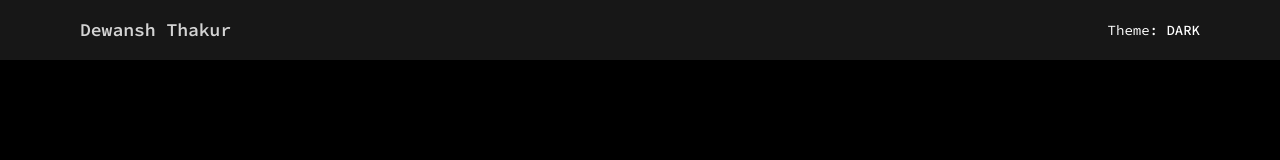
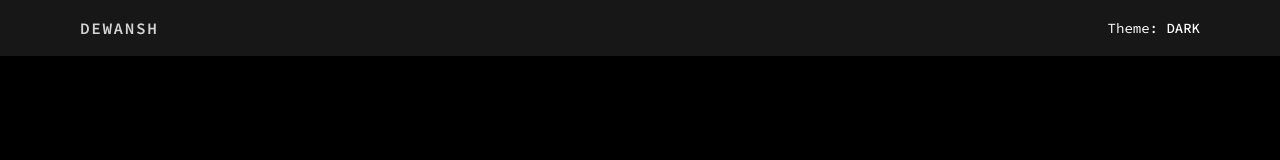
Before and after one commit to dewanshDT/p2.0, a Next.js app: page / in a window 1280 px wide. Shown: the top 160 px of the page. Built offline with nearby package versions, Linux system fonts and the light colour scheme.

Commit message:
tracking

```diff
--- a/src/components/Layout/Header.tsx
+++ b/src/components/Layout/Header.tsx
@@ -9,8 +9,8 @@ const Header = () => {
     <header className="w-full z-10 flex sticky top-0 dark:bg-neutral-900 bg-neutral-100 flex-col items-center">
       <div className="max-w-6xl p-4 w-full flex justify-between items-center">
         <Link href="/">
-          <div className="text-lg text-neutral-700 dark:text-neutral-300 font-semibold">
-            Dewansh Thakur
+          <div className="text-base tracking-widest uppercase text-neutral-700 dark:text-neutral-300 font-semibold">
+            Dewansh
           </div>
         </Link>
         <button className="capitalize text-sm" onClick={() => toggleTheme()}>
```
